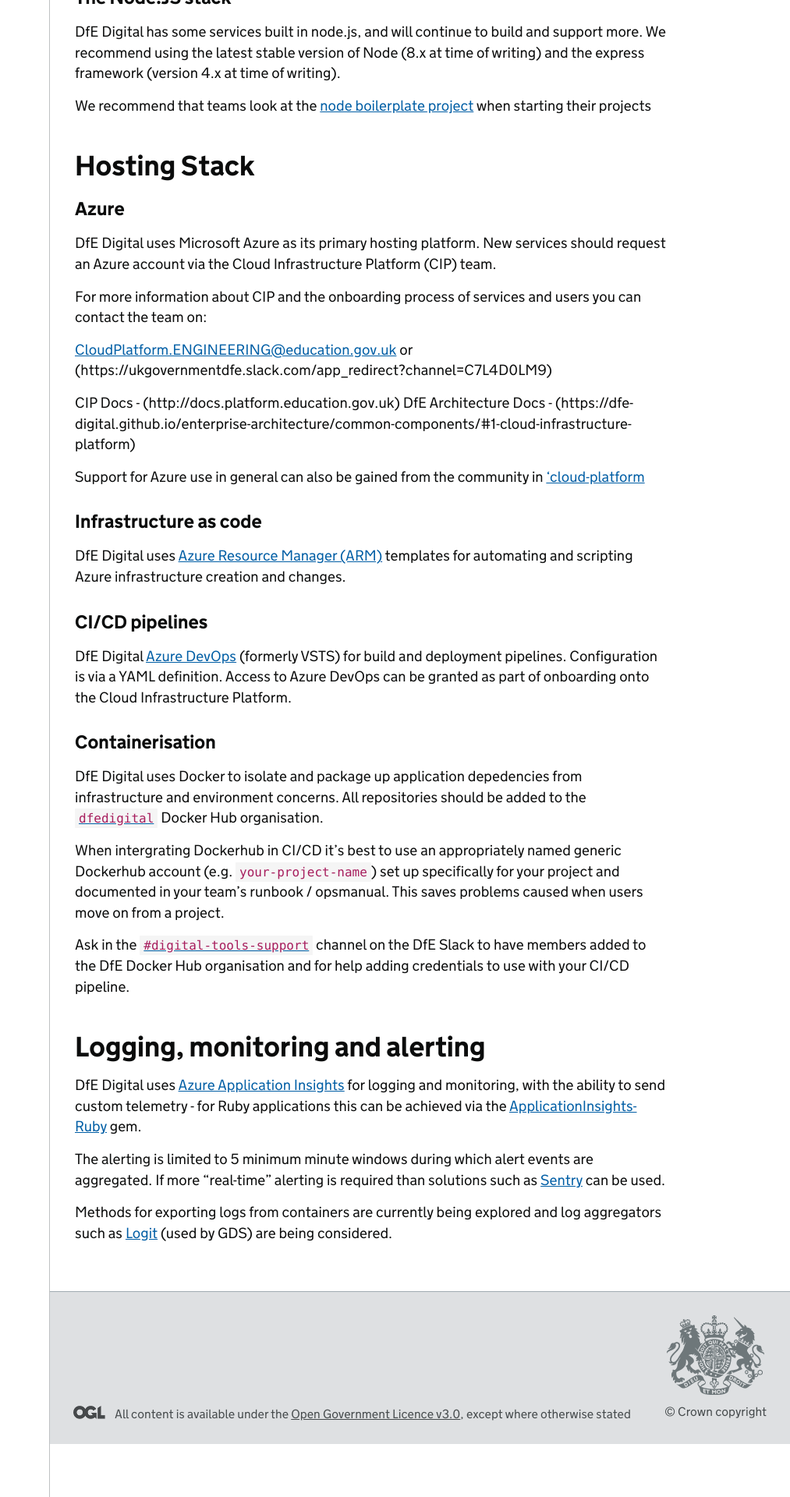
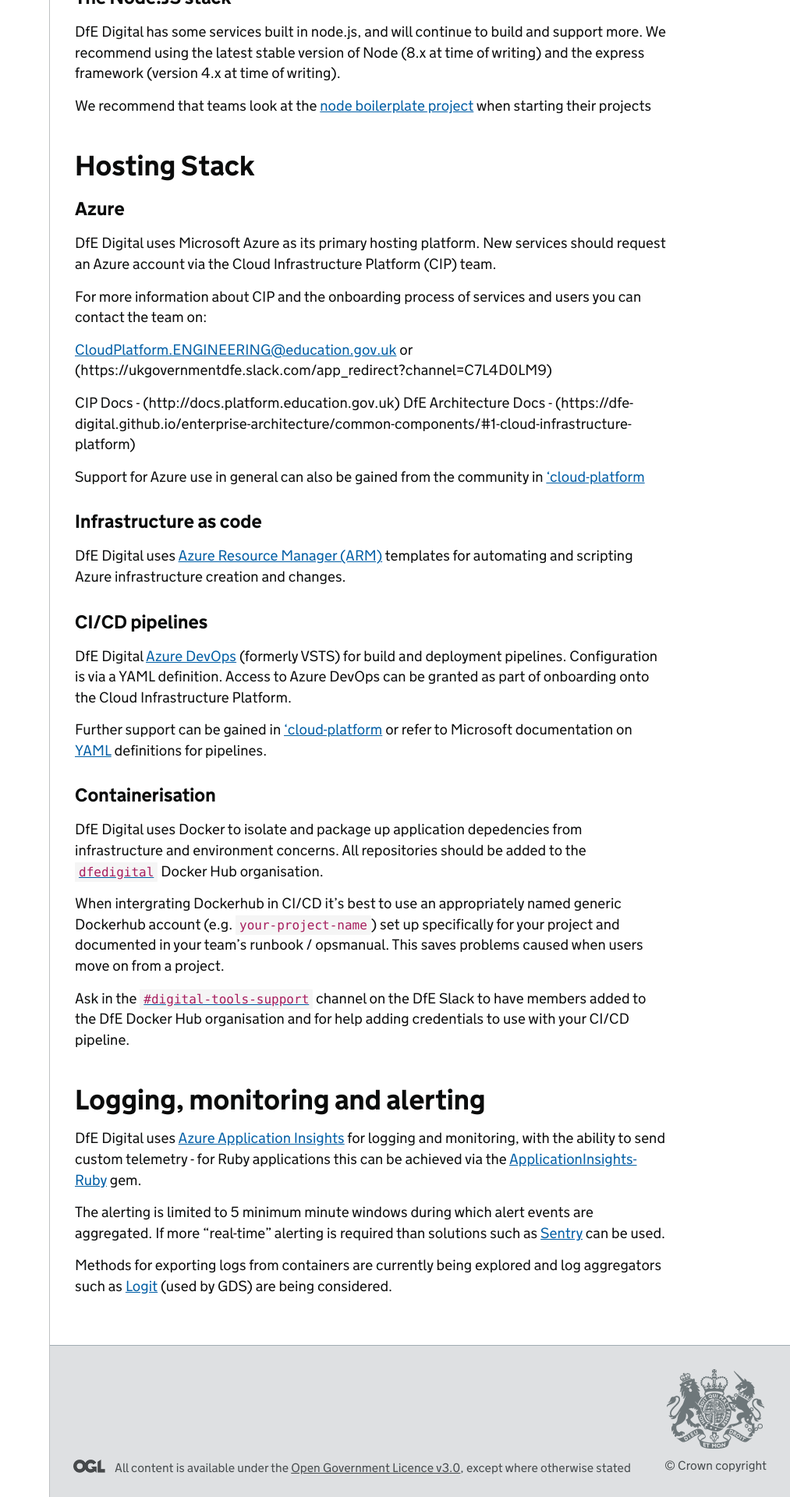
Before and after one commit to DFE-Digital/technical-guidance, a Jekyll site: the page built from guides/default-technology-stack.md, in a window 1280 px wide. Shown: the part 708-2628 px from the top of the page at 78% size, without its empty margins (267-1280 px from the left). Built offline with Jekyll 4.4.1, drawn with Linux system fonts in a browser that asks for light colours; our own code applies the rules of GitHub Pages for plain Markdown files.

Commit message:
Updated CICD guidance
Added link to MS docs and support Slack channel.

```diff
--- a/guides/default-technology-stack.md
+++ b/guides/default-technology-stack.md
@@ -44,6 +44,8 @@ DfE Digital uses [Azure Resource Manager (ARM)](https://docs.microsoft.com/en-us
 
 DfE Digital [Azure DevOps](https://azure.microsoft.com/en-gb/services/devops/) (formerly VSTS) for build and deployment pipelines. Configuration is via a YAML definition. Access to Azure DevOps can be granted as part of onboarding onto the Cloud Infrastructure Platform.
 
+Further support can be gained in ['cloud-platform](https://ukgovernmentdfe.slack.com/app_redirect?channel=C7L4D0LM9) or refer to Microsoft documentation on [YAML](https://docs.microsoft.com/en-us/azure/devops/pipelines/yaml-schema?view=azure-devops&tabs=schema) definitions for pipelines.
+
 ### Containerisation
 
 DfE Digital uses Docker to isolate and package up application depedencies from infrastructure and environment concerns. All repositories should be added to the [`dfedigital`](https://hub.docker.com/u/dfedigital) Docker Hub organisation.
```
